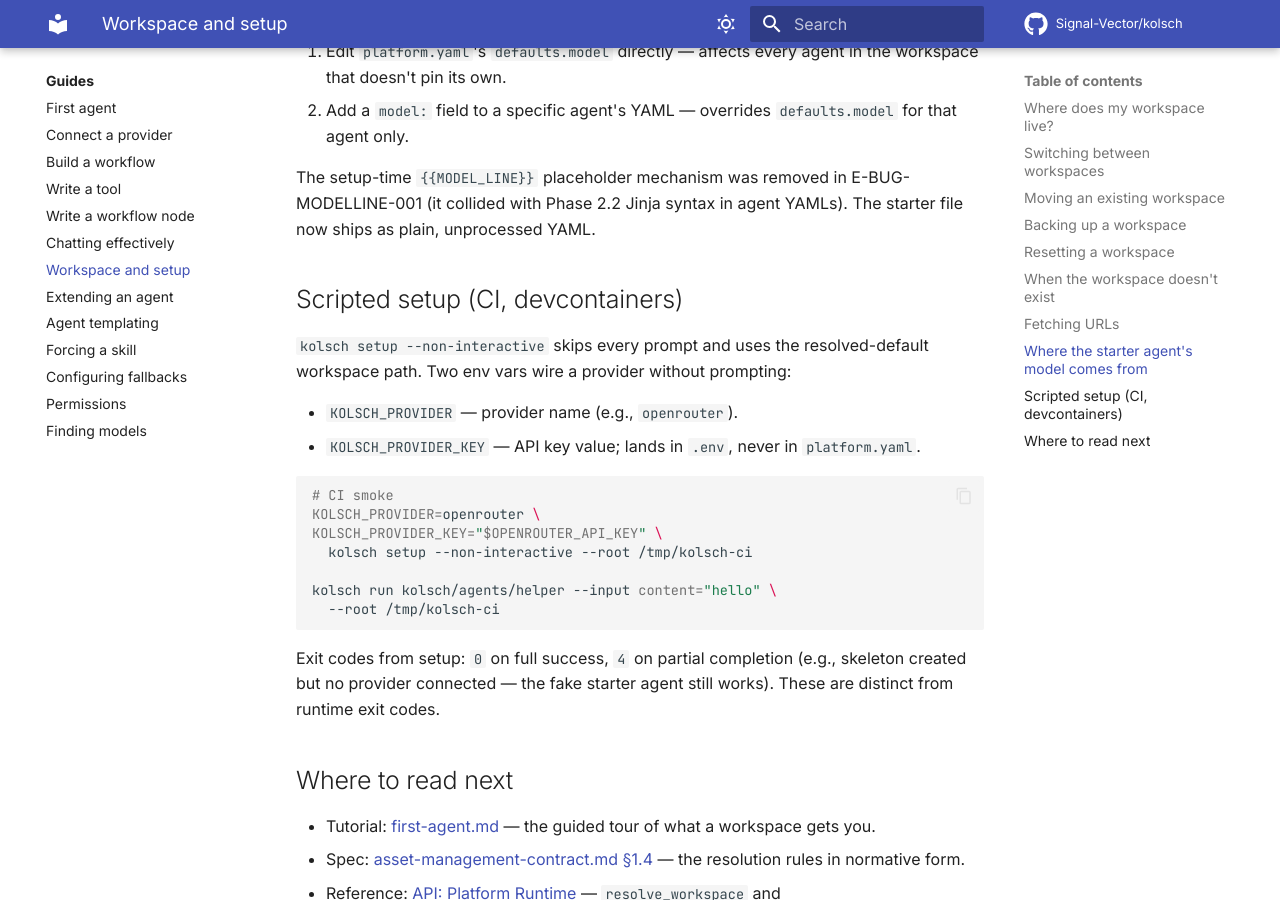
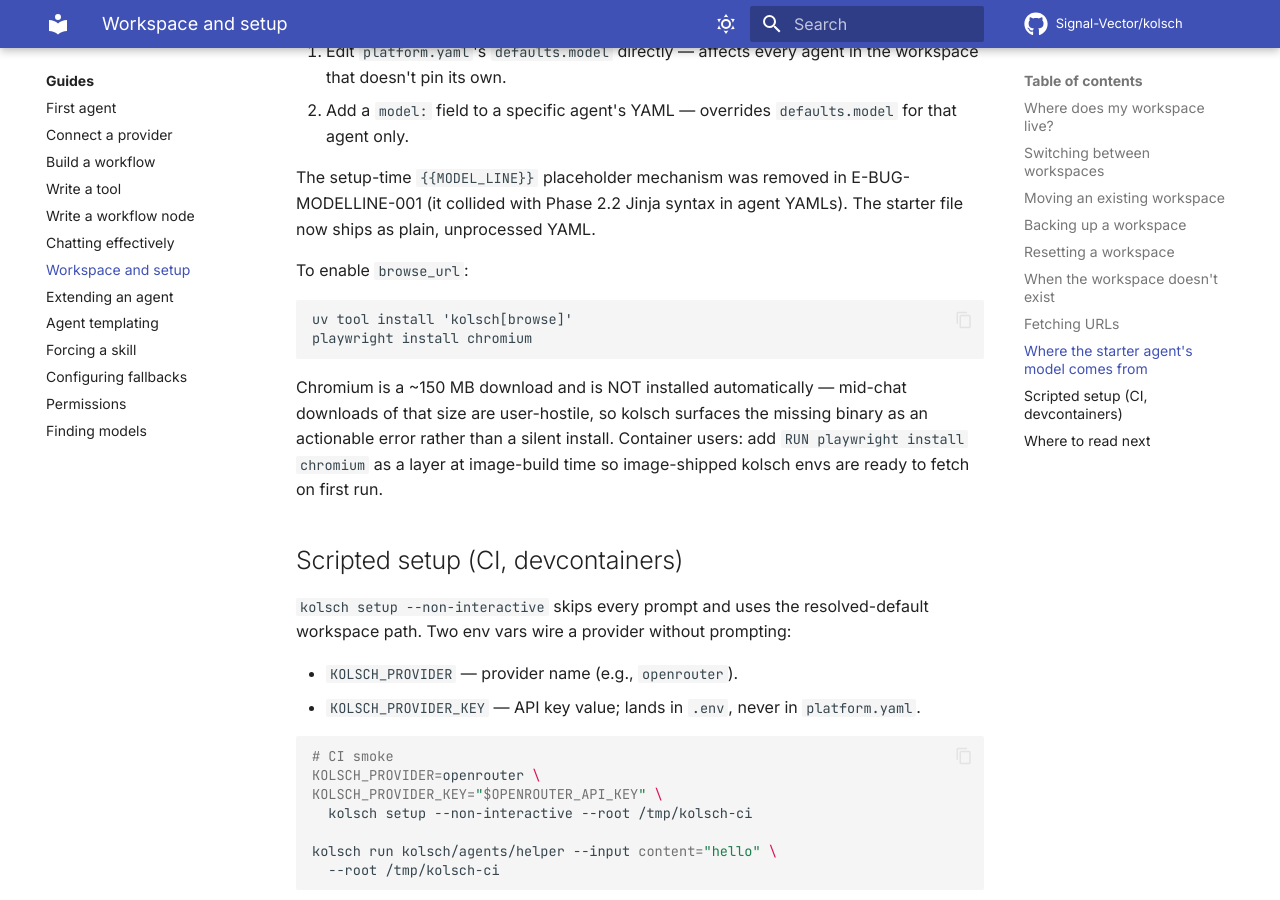
Before and after one commit to Signal-Vector/kolsch, an MkDocs documentation site: the page built from docs/how-to/workspace-and-setup.md, in a window 1280 px wide and 900 px high, scrolled down 3430 px. Built offline with MkDocs 1.6.1 and Material for MkDocs 9.7.7, drawn with Linux system fonts in a browser that asks for light colours; comment, search, counter and statistics services are not loaded.

Commit message:
docs(how-to): document browse_url + wire default authz
Ship the Step 6 wrap-up for qol-browse-url-tool: register the
`tool.browse_url` prompt gate alongside the fetch_url entry in
the default rule set, add browse_url to the built-in tool list
in write-a-tool.md, name the new action in permissions.md, and
extend workspace-and-setup.md's "Fetching URLs" section with the
`uv tool install 'kolsch[browse]'` + `playwright install chromium`
setup steps (plus the Chromium size note and Container hint).

Co-Authored-By: Claude Opus 4.7 (1M context) <noreply@anthropic.com>

````diff
--- a/docs/how-to/workspace-and-setup.md
+++ b/docs/how-to/workspace-and-setup.md
@@ -165,6 +165,20 @@ The setup-time `{{MODEL_LINE}}` placeholder mechanism was removed
 in E-BUG-MODELLINE-001 (it collided with Phase 2.2 Jinja syntax in
 agent YAMLs). The starter file now ships as plain, unprocessed YAML.
 
+To enable `browse_url`:
+
+```
+uv tool install 'kolsch[browse]'
+playwright install chromium
+```
+
+Chromium is a ~150 MB download and is NOT installed
+automatically — mid-chat downloads of that size are user-hostile,
+so kolsch surfaces the missing binary as an actionable error
+rather than a silent install. Container users: add
+`RUN playwright install chromium` as a layer at image-build time so
+image-shipped kolsch envs are ready to fetch on first run.
+
 ## Scripted setup (CI, devcontainers)
 
 `kolsch setup --non-interactive` skips every prompt and uses the
````
Also changed, not shown: docs/how-to/permissions.md (+5 -1 lines), 2 other files.
